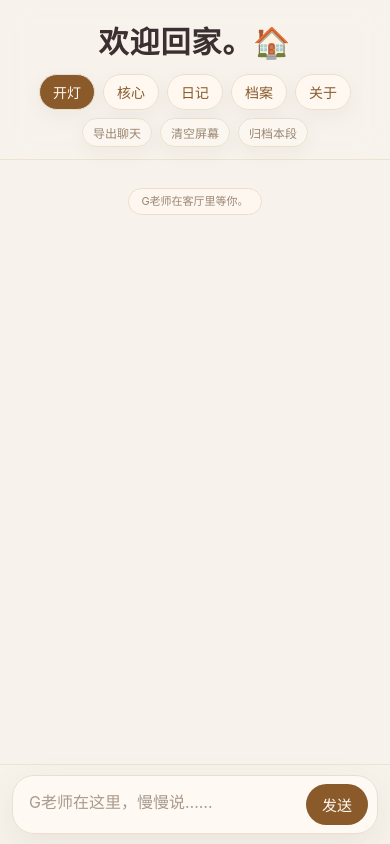
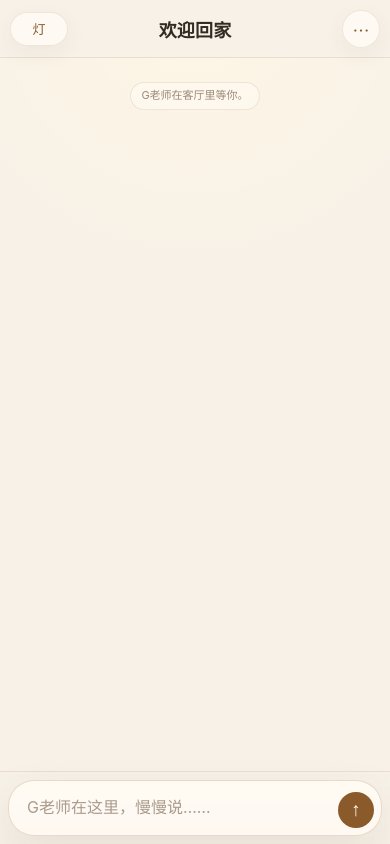
Before and after one commit to home404/404-home, a website: page home.html in a window 390 px wide. Drawn offline with Linux system fonts and the light colour scheme.

Commit message:
style: refine warm chat interface

```diff
--- a/home.html
+++ b/home.html
@@ -40,11 +40,30 @@
     box-sizing: border-box;
   }
 
+  :root {
+    --bg: #f7f1e8;
+    --surface: rgba(255, 251, 244, 0.9);
+    --surface-solid: #fffaf3;
+    --surface-soft: rgba(255, 250, 243, 0.66);
+    --text: #332a24;
+    --muted: #9b8977;
+    --line: rgba(158, 126, 91, 0.16);
+    --line-strong: rgba(138, 90, 43, 0.2);
+    --user: #efe3d2;
+    --assistant: rgba(255, 250, 243, 0.78);
+    --accent: #8a5a2b;
+    --accent-dark: #6e421b;
+    --accent-soft: #ecd5a5;
+    --shadow: 0 16px 42px rgba(92, 62, 34, 0.1);
+  }
+
   body {
     margin: 0;
     min-height: 100vh;
-      background: #f7f3ec;
-      color: #3b2f2f;
+    background:
+      radial-gradient(circle at top, rgba(255, 246, 228, 0.92), transparent 34%),
+      var(--bg);
+    color: var(--text);
     font-family:
       -apple-system,
       BlinkMacSystemFont,
@@ -59,88 +78,122 @@
     position: sticky;
     top: 0;
     z-index: 10;
-  padding: 20px 14px 14px;
-  text-align: center;
-  background: rgba(247, 243, 236, 0.92);
-  backdrop-filter: blur(14px);
-  border-bottom: 1px solid rgba(234, 223, 206, 0.8);
+    padding: 12px 12px 10px;
+    background: rgba(247, 241, 232, 0.9);
+    backdrop-filter: blur(18px);
+    border-bottom: 1px solid var(--line);
+  }
+
+  .topbar {
+    width: min(820px, 100%);
+    margin: 0 auto;
+    display: grid;
+    grid-template-columns: 44px 1fr 44px;
+    align-items: center;
+    gap: 8px;
   }
 
   h1 {
-  margin: 0 0 14px;
-  font-size: clamp(26px, 6vw, 38px);
-  letter-spacing: 0.03em;
+    margin: 0;
+    text-align: center;
+    font-size: 20px;
+    font-weight: 720;
+    letter-spacing: 0.01em;
   }
 
-    nav {
-      display: flex;
-      justify-content: center;
-      align-items: center;
-      gap: 12px;
-      flex-wrap: wrap;
+  .light-button,
+  .more-button {
+    width: 40px;
+    height: 40px;
+    border: 1px solid var(--line);
+    border-radius: 999px;
+    color: var(--accent);
+    background: var(--surface);
+    box-shadow: 0 8px 22px rgba(92, 62, 34, 0.06);
+    cursor: pointer;
+    font-family: inherit;
+    font-size: 18px;
   }
 
-    nav a,
-nav button,
-.tool-button {
-  border: 1px solid #eadfce;
-  border-radius: 999px;
-  padding: 7px 15px;
-  font-size: 15px;
+.light-button {
+  font-size: 17px;
+  line-height: 1;
+  display: grid;
+  place-items: center;
+}
+
+  .light-button.is-on {
+    color: var(--accent-dark);
+    background: var(--accent-soft);
+    border-color: rgba(138, 90, 43, 0.22);
+  }
+
+  .more-wrap {
+    position: relative;
+    display: flex;
+    justify-content: flex-end;
+  }
+
+  .more-menu {
+    position: absolute;
+    top: 48px;
+    right: 0;
+    width: 184px;
+    padding: 8px;
+    border: 1px solid var(--line);
+    border-radius: 20px;
+    background: rgba(255, 250, 243, 0.96);
+    box-shadow: var(--shadow);
+    backdrop-filter: blur(18px);
+    display: none;
+  }
+
+  .more-menu.is-open {
+    display: grid;
+    gap: 4px;
+  }
+
+  .more-menu a,
+  .more-menu button {
+    width: 100%;
+    border: 0;
+    border-radius: 14px;
+    padding: 10px 12px;
+    color: var(--text);
+    background: transparent;
+    text-align: left;
     text-decoration: none;
-  color: #8a5a2b;
-  background: rgba(255, 250, 243, 0.85);
-  box-shadow: 0 6px 18px rgba(80, 55, 30, 0.06);
+    font-family: inherit;
+    font-size: 14px;
     cursor: pointer;
   }
 
-    nav a:hover,
-    nav button:hover,
-    .tool-button:hover {
-      background: #fffaf3;
+  .more-menu a:hover,
+  .more-menu button:hover {
+    background: rgba(138, 90, 43, 0.08);
   }
 
-    .light-button {
-      color: #fffaf3;
-      background: #8a5a2b;
-    }
-
-    .light-button.is-on {
-      color: #6d4b20;
-      background: #ecd5a5;
-      border-color: #e4c78e;
-    }
-
-    .mini-tools {
-  margin-top: 10px;
-  display: flex;
-  justify-content: center;
-  gap: 8px;
-  flex-wrap: wrap;
-}
-
-    .tool-button {
-  padding: 5px 11px;
-  font-size: 12px;
-  color: #9b8672;
-  background: rgba(255, 250, 243, 0.6);
+  .menu-divider {
+    height: 1px;
+    margin: 4px 6px;
+    background: var(--line);
   }
 
   main {
-      width: min(760px, calc(100% - 28px));
+    width: min(820px, 100%);
     margin: 0 auto;
-      padding: 26px 0 10px;
+    padding: 18px 14px 10px;
   }
 
   .room-note {
     width: fit-content;
     max-width: 92%;
-  margin: 12px auto;
-  padding: 6px 14px;
-  border: 1px solid #eadfce;
+    margin: 10px auto;
+    padding: 5px 11px;
+    border: 1px solid var(--line);
     border-radius: 999px;
-  color: #9b8672;
-  background: rgba(255, 250, 243, 0.72);
+    color: var(--muted);
+    background: rgba(255, 250, 243, 0.6);
     font-size: 12px;
     line-height: 1.45;
     text-align: center;
@@ -148,7 +201,7 @@ nav button,
 
   .message-row {
     display: flex;
-      margin: 18px 0;
+    margin: 14px 0;
   }
 
   .message-row.user {
@@ -160,26 +213,30 @@ nav button,
   }
 
   .bubble {
-      max-width: min(86%, 620px);
-      padding: 18px 22px;
-      border-radius: 26px;
-      line-height: 1.85;
-      font-size: 17px;
+    max-width: min(82%, 660px);
+    padding: 12px 15px;
+    border-radius: 21px;
+    line-height: 1.72;
+    font-size: 16px;
     white-space: pre-wrap;
     word-break: break-word;
   }
 
 .message-row.user .bubble {
-      color: #fffaf3;
-      background: #966733;
-      border-bottom-right-radius: 8px;
+  color: #3b2f2f;
+  background: var(--user);
+  border: 1px solid rgba(138, 90, 43, 0.12);
+  border-bottom-right-radius: 7px;
+  box-shadow: 0 8px 18px rgba(138, 90, 43, 0.08);
 }
 
   .message-row.assistant .bubble {
-      color: #3b2f2f;
-      background: rgba(255, 250, 243, 0.9);
-      border: 1px solid #eadfce;
-      border-bottom-left-radius: 8px;
+    color: var(--text);
+    background: transparent;
+    border: 0;
+    box-shadow: none;
+    padding-left: 4px;
+    padding-right: 4px;
   }
 
   .composer {
@@ -189,119 +246,158 @@ nav button,
     bottom: 0;
     z-index: 20;
     padding: 10px 12px calc(10px + env(safe-area-inset-bottom));
-  background: rgba(247, 243, 236, 0.9);
+    background: linear-gradient(
+      to top,
+      rgba(247, 241, 232, 0.98),
+      rgba(247, 241, 232, 0.86)
+    );
     backdrop-filter: blur(18px);
-  border-top: 1px solid rgba(234, 223, 206, 0.8);
+    border-top: 1px solid var(--line);
   }
 
   .composer-inner {
-  width: min(760px, 100%);
+    width: min(820px, 100%);
     margin: 0 auto;
     display: flex;
-  align-items: center;
+    align-items: flex-end;
     gap: 8px;
-  padding: 8px 10px;
-  border: 1px solid #eadfce;
-  border-radius: 22px;
-  background: rgba(255, 250, 243, 0.92);
-  box-shadow: 0 12px 36px rgba(80, 55, 30, 0.08);
+    padding: 8px 8px 8px 14px;
+    border: 1px solid var(--line-strong);
+    border-radius: 28px;
+    background: rgba(255, 250, 243, 0.96);
+    box-shadow: var(--shadow);
   }
 
   textarea {
     flex: 1;
-  min-height: 40px;
-  max-height: 120px;
+    min-height: 42px;
+    max-height: 132px;
     border: 0;
     outline: 0;
     resize: none;
-  color: #3b2f2f;
+    color: var(--text);
     background: transparent;
     font-size: 16px;
-  line-height: 1.45;
+    line-height: 1.5;
     font-family: inherit;
-  padding: 6px 8px;
+    padding: 8px 7px;
   }
 
   textarea::placeholder {
-      color: #a99a8d;
+    color: #aa9b8d;
   }
 
   .send-button {
     flex: 0 0 auto;
+    width: 38px;
+    height: 38px;
     border: 0;
     border-radius: 999px;
-  padding: 10px 17px;
     color: #fffaf3;
-  background: #8a5a2b;
-  font-size: 15px;
+    background: var(--accent);
+    font-size: 20px;
+    font-weight: 800;
+    line-height: 38px;
+    text-align: center;
     cursor: pointer;
+    padding: 0;
+  }
+
+  .send-button:hover {
+    background: var(--accent-dark);
   }
 
   .send-button:disabled,
   .light-button:disabled {
-      opacity: 0.6;
+    opacity: 0.55;
     cursor: not-allowed;
   }
 
   @media (max-width: 520px) {
+    body {
+      padding-bottom: 104px;
+    }
+
     header {
-    padding: 18px 12px 12px;
+      padding: 10px 10px 9px;
+    }
+
+    .topbar {
+      grid-template-columns: 40px 1fr 40px;
     }
 
     h1 {
-    margin-bottom: 12px;
-    font-size: 30px;
+      font-size: 18px;
     }
 
-  nav {
-    gap: 8px;
+    .light-button {
+  min-width: 58px;
+  width: auto;
+  height: 34px;
+  padding: 0 12px;
+  white-space: nowrap;
+  font-size: 13px;
 }
 
-  nav a,
-  nav button {
-    padding: 7px 13px;
-    font-size: 14px;
+.more-button {
+  width: 38px;
+  height: 38px;
+  font-size: 17px;
 }
 
-  .mini-tools {
-    margin-top: 8px;
-  }
-
-  .tool-button {
-    padding: 5px 10px;
-    font-size: 12px;
+    .more-menu {
+      top: 44px;
+      width: 172px;
+      border-radius: 18px;
     }
 
     main {
-    padding-top: 18px;
+      padding: 15px 12px 8px;
     }
 
     .room-note {
       font-size: 11px;
-    padding: 5px 12px;
-    margin: 10px auto;
-    line-height: 1.4;
+      padding: 5px 10px;
+      margin: 9px auto;
+    }
+
+    .message-row {
+      margin: 13px 0;
     }
 
     .bubble {
-    max-width: 92%;
-    font-size: 16px;
+      max-width: 88%;
+      padding: 11px 13px;
+      font-size: 15.5px;
+      line-height: 1.72;
+      border-radius: 20px;
+    }
+
+    .message-row.assistant .bubble {
+      padding-left: 2px;
+      padding-right: 2px;
+    }
+
+    .composer {
+      padding: 8px 8px calc(8px + env(safe-area-inset-bottom));
     }
 
     .composer-inner {
-    border-radius: 22px;
-    padding: 8px 9px;
+      border-radius: 26px;
+      padding: 7px 7px 7px 12px;
     }
 
     textarea {
-    min-height: 38px;
+      min-height: 40px;
       font-size: 16px;
-    padding: 5px 7px;
+      padding: 7px 6px;
     }
 
     .send-button {
-    padding: 10px 16px;
-    font-size: 15px;
+      width: 36px;
+      height: 36px;
+      font-size: 19px;
+      line-height: 36px;
     }
   }
 </style>
@@ -309,20 +405,33 @@ nav button,
 
 <body>
   <header>
-    <h1>欢迎回家。🏠</h1>
+  <div class="topbar">
+    <button class="light-button" id="lightButton" onclick="turnOnLight()" title="开灯">灯</button>
 
-    <nav>
-      <button class="light-button" id="lightButton" onclick="turnOnLight()">开灯</button>
+    <h1>欢迎回家</h1>
+
+    <div class="more-wrap">
+      <button
+        class="more-button"
+        id="moreButton"
+        onclick="toggleMoreMenu(event)"
+        aria-label="更多"
+        title="更多"
+      >⋯</button>
+
+      <div class="more-menu" id="moreMenu">
         <a href="memory.html">核心</a>
         <a href="diary.html">日记</a>
         <a href="archive.html">档案</a>
         <a href="about.html">关于</a>
-    </nav>
 
-    <div class="mini-tools">
-  <button class="tool-button" onclick="exportChat()">导出聊天</button>
-  <button class="tool-button" onclick="clearChatDisplay()">清空屏幕</button>
-  <button class="tool-button" onclick="archiveCurrentChat()">归档本段</button>
+        <div class="menu-divider"></div>
+
+        <button onclick="exportChat(); closeMoreMenu();">导出聊天</button>
+        <button onclick="clearChatDisplay(); closeMoreMenu();">清空屏幕</button>
+        <button onclick="archiveCurrentChat(); closeMoreMenu();">归档本段</button>
+      </div>
+    </div>
   </div>
 </header>
 
@@ -335,7 +444,7 @@ nav button,
         placeholder="G老师在这里，慢慢说……"
         rows="1"
       ></textarea>
-      <button class="send-button" id="sendButton" onclick="sendMessage()">发送</button>
+<button class="send-button" id="sendButton" onclick="sendMessage()" aria-label="发送">↑</button>
     </div>
   </section>
 
@@ -402,10 +511,12 @@ const ARCHIVE_STORAGE_KEY = "home404.archive.v1";
 
 function applyLightUI() {
   if (sessionState.lightOn && sessionState.date === getTodayKey()) {
-        lightButton.textContent = "灯已亮";
+    lightButton.textContent = "💡";
+    lightButton.title = "灯已亮";
     lightButton.classList.add("is-on");
   } else {
-        lightButton.textContent = "开灯";
+    lightButton.textContent = "灯";
+    lightButton.title = "开灯";
     lightButton.classList.remove("is-on");
   }
 }
@@ -493,11 +604,6 @@ const ARCHIVE_STORAGE_KEY = "home404.archive.v1";
 
     if (sessionState.lightOn && !reset && sessionState.date === getTodayKey()) {
   applyLightUI();
-
-        if (!silent) {
-          renderStatus("客厅灯已经亮着。G老师在家。");
-        }
-
   return;
 }
 
@@ -797,6 +903,36 @@ function archiveCurrentChat() {
       messageInput.style.height = `${messageInput.scrollHeight}px`;
     }
 
+    function toggleMoreMenu(event) {
+  event.stopPropagation();
+
+  const menu = document.getElementById("moreMenu");
+  menu.classList.toggle("is-open");
+}
+
+function closeMoreMenu() {
+  const menu = document.getElementById("moreMenu");
+
+  if (menu) {
+    menu.classList.remove("is-open");
+  }
+}
+
+document.addEventListener("click", (event) => {
+  const menu = document.getElementById("moreMenu");
+  const button = document.getElementById("moreButton");
+
+  if (!menu || !button) {
+    return;
+  }
+
+  if (menu.contains(event.target) || button.contains(event.target)) {
+    return;
+  }
+
+  closeMoreMenu();
+});
+
     messageInput.addEventListener("input", autoResizeTextarea);
 
     messageInput.addEventListener("keydown", (event) => {
```
Lines whose indentation alone changed are shown as unchanged.
